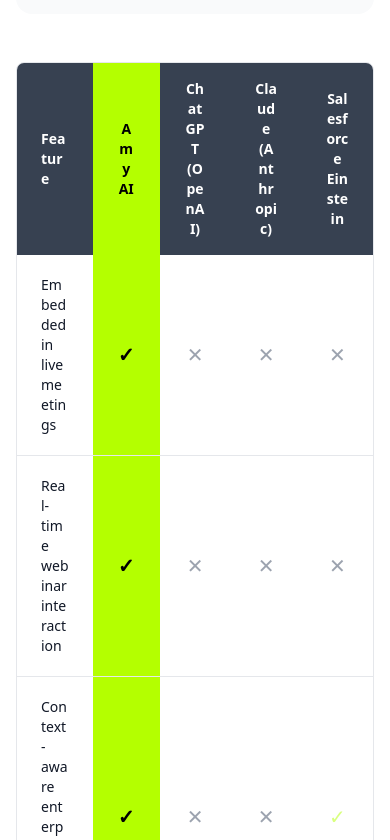
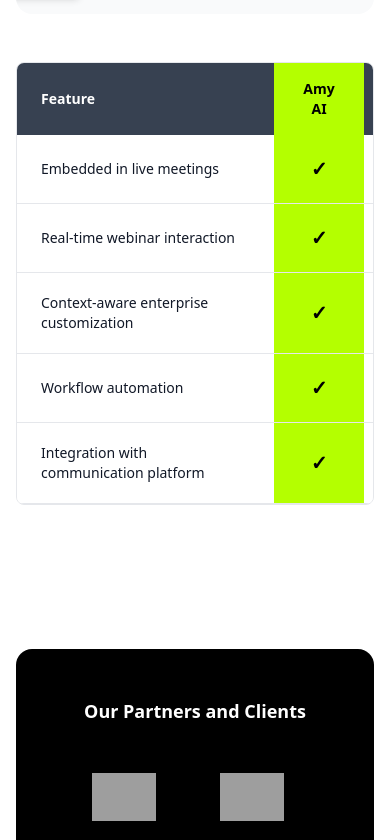
Before and after one commit to Hassan1134/vueintelligene-LandingPage, a React (Vite) app: page / in a window 390 px wide. Shown: the part 5604-6444 px from the top of the page. Built offline with nearby package versions, Linux system fonts and the light colour scheme; grey boxes are pictures that could not be loaded.

Commit message:
updated code

```diff
--- a/client/components/Footer.tsx
+++ b/client/components/Footer.tsx
@@ -28,7 +28,10 @@
               About
             </a>
             <a href="/projects" className="text-gray-400 hover:text-white transition text-sm">
-              Works
+              Projects
+            </a>
+            <a href="/contact" className="text-gray-400 hover:text-white transition text-sm">
+              Contact
             </a>
           </div>
 
--- a/client/components/Header.tsx
+++ b/client/components/Header.tsx
@@ -5,7 +5,8 @@
 const navLinks = [
   { label: "Home", href: "/" },
   { label: "About", href: "/about" },
-  { label: "Works", href: "/projects" },
+  { label: "Projects", href: "/projects" },
+  { label: "Contact", href: "/contact" },
 ];
 
 export default function Header() {
--- a/client/pages/About.tsx
+++ b/client/pages/About.tsx
@@ -127,7 +127,7 @@
               {
                 title: "24/7 Premium Support",
                 desc: "Our dedicated support team is always ready to help you succeed. Your success is our success.",
-                image: "https://images.unsplash.com/photo-1611339555312-e607c90352fd?w=600&h=400&fit=crop",
+                image: "https://vuetelligence.com/assets/new-about-banner-6de2827d.jpg",
               },
             ].map((item, i) => (
               <div key={i} className={`grid md:grid-cols-2 gap-12 items-center animate-fade-in-up`}>
@@ -149,7 +149,7 @@
       </section>
 
       {/* Team Section */}
-      <section className="py-20 md:py-32 px-4 sm:px-6 lg:px-8 bg-white">
+      {/* <section className="py-20 md:py-32 px-4 sm:px-6 lg:px-8 bg-white">
         <div className="max-w-6xl mx-auto">
           <div className="text-center mb-16 animate-fade-in-up">
             <h2 className="text-4xl md:text-5xl font-bold mb-6 text-gray-900">Our Team</h2>
@@ -177,7 +177,7 @@
             ))}
           </div>
         </div>
-      </section>
+      </section> */}
 
       {/* CTA Section */}
       <section className="bg-gradient-to-r from-neon-green to-neon-green-dark py-20 md:py-32 px-4 sm:px-6 lg:px-8">
--- a/client/pages/Index.tsx
+++ b/client/pages/Index.tsx
@@ -31,6 +31,100 @@
       setIsPlaying(true);
     }
   };
+
+  const comparisonData = {
+    amy: {
+      headers: ["Amy AI", "ChatGPT (OpenAI)", "Claude (Anthropic)", "Salesforce Einstein"],
+      rows: [
+        {
+          feature: "Embedded in live meetings",
+          values: [true, false, false, false],
+        },
+        {
+          feature: "Real-time webinar interaction",
+          values: [true, false, false, false],
+        },
+        {
+          feature: "Context-aware enterprise customization",
+          values: [true, "limited", "limited", true],
+        },
+        {
+          feature: "Workflow automation",
+          values: [true, "limited", "limited", true],
+        },
+        {
+          feature: "Integration with communication platform",
+          values: [true, false, false, "limited"],
+        },
+      ],
+    },
+
+    vuwr: {
+      headers: ["VUWR Meetings", "Zoom", "Microsoft Teams", "Google Meet", "Webex", "Hopin"],
+      rows: [
+        {
+          feature: "AI-powered real-time Q&A",
+          values: [true, false, "limited", false, "limited", false],
+        },
+        {
+          feature: "AI + Human interaction combined",
+          values: [true, false, false, false, false, false],
+        },
+        {
+          feature: "Persistent engagment after meetings",
+          values: [true, false, "limited", false, false, "limited"],
+        },
+        {
+          feature: "Interactive knowledge networks",
+          values: [true, "limited", "limited", false, "limited", false],
+        },
+        {
+          feature: "Webinar + networking integrations",
+          values: [true, false, "limited", false, false, true],
+        },
+        {
+          feature: "AI moderations & follow-ups",
+          values: [true, false, "limited", false, false, false],
+        },
+        {
+          feature: "Scalable to large audiences",
+          values: [true, true, true, true, true, true],
+        },
+        {
+          feature: "Built-in monitization",
+          values: [true, false, false, false, false, "limited"],
+        },
+      ],
+    },
+
+    deiji: {
+      headers: ["DeijiDesign", "Micheal Kors", "Coach", "Tory Burch"],
+      rows: [
+        {
+          feature: "Luxury product offering",
+          values: [true, true, true, true],
+        },
+        {
+          feature: "E-commerce presence",
+          values: [true, true, true, true],
+        },
+        {
+          feature: "Ai-powered customer engagement",
+          values: [true, false, false, false],
+        },
+        {
+          feature: "Live streaming merchandising",
+          values: [true, false, false, false],
+        },
+        {
+          feature: "Integration with communication platform",
+          values: [true, false, false, false],
+        },
+      ],
+    },
+  };
+
+  const currentData = comparisonData[activeTab];
 
   const faqs = [
     {
@@ -249,72 +343,106 @@
       {/* What Will You Be Getting - Comparison Table */}
       <section className="py-20 md:py-32 px-4 sm:px-6 lg:px-8 bg-white">
         <div className="max-w-6xl mx-auto">
+          {/* Heading */}
           <div className="mb-16 text-center animate-fade-in-up">
             <h2 className="text-4xl md:text-5xl font-bold mb-6 text-gray-900">
-              What will you<br />be getting
+              What will you
+              <br />
+              be getting
             </h2>
+
             <p className="text-gray-600 max-w-2xl mx-auto text-base leading-relaxed">
-              Real experiences, genuine feedback—discover how our creative solutions have transformed brands and elevated businesses.
+              Real experiences, genuine feedback—discover how our creative
+              solutions have transformed brands and elevated businesses.
             </p>
           </div>
 
           {/* Tabs */}
           <div className="mb-12 bg-gray-50 p-4 rounded-2xl flex justify-center w-full animate-fade-in-up hide-scrollbar overflow-x-auto">
             <div className="flex justify-center gap-4 md:gap-8">
-              {["amy", "vuwr", "deiji"].map((tab, idx) => (
+              {[
+                { key: "amy", label: "AMY AI" },
+                { key: "vuwr", label: "VUWR MEETINGS" },
+                { key: "deiji", label: "DEIJIDESIGN" },
+              ].map((tab) => (
                 <button
-                  key={tab}
-                  onClick={() => setActiveTab(tab)}
-                  className={`px-5 md:px-6 py-2 rounded-lg font-semibold whitespace-nowrap transition duration-300 text-sm md:text-base ${
-                    activeTab === tab
-                      ? "bg-neon-green text-black"
-                      : "text-gray-700 hover:text-gray-900"
-                  }`}
+                  key={tab.key}
+                  onClick={() => setActiveTab(tab.key)}
+                  className={`px-5 md:px-6 py-2 rounded-lg font-semibold whitespace-nowrap transition-all duration-300 text-sm md:text-base ${activeTab === tab.key
+                    ? "bg-neon-green text-black shadow-md"
+                    : "text-gray-700 hover:text-gray-900"
+                    }`}
                 >
-                  {["AMY AI", "VUWR MEETINGS", "DEIJIDESIGN"][idx]}
+                  {tab.label}
                 </button>
               ))}
             </div>
           </div>
 
           {/* Comparison Table */}
-          <div className="overflow-x-auto animate-fade-in-up hide-scrollbar rounded-lg border border-gray-200">
-            <table className="w-full">
+          <div
+            key={activeTab}
+            className="overflow-x-auto animate-fade-in-up hide-scrollbar rounded-lg border border-gray-200"
+          >
+            <table className="w-full min-w-[800px]">
               <thead>
                 <tr className="bg-gray-700 text-white">
-                  <th className="text-left py-4 px-6 font-bold text-sm">Feature</th>
-                  <th className="text-center py-4 px-6 font-bold text-sm bg-neon-green text-black">Amy AI</th>
-                  <th className="text-center py-4 px-6 font-bold text-sm">ChatGPT (OpenAI)</th>
-                  <th className="text-center py-4 px-6 font-bold text-sm">Claude (Anthropic)</th>
-                  <th className="text-center py-4 px-6 font-bold text-sm">Salesforce Einstein</th>
+                  <th className="text-left py-4 px-6 font-bold text-sm">
+                    Feature
+                  </th>
+
+                  {currentData.headers.map((header, index) => (
+                    <th
+                      key={header}
+                      className={`text-center py-4 px-6 font-bold text-sm ${index === 0
+                        ? "bg-neon-green text-black"
+                        : ""
+                        }`}
+                    >
+                      {header}
+                    </th>
+                  ))}
                 </tr>
               </thead>
+
               <tbody>
-                {[
-                  "Embedded in live meetings",
-                  "Real-time webinar interaction",
-                  "Context-aware enterprise customization",
-                  "Workflow automation",
-                  "Integration with communication platform",
-                ].map((feature, idx) => (
-                  <tr key={idx} className="border-b border-gray-200 bg-white hover:bg-gray-50 transition">
-                    <td className="py-5 px-6 font-medium text-gray-900 text-sm">{feature}</td>
-                    <td className="text-center py-5 px-6 bg-neon-green">
-                      <span className="text-black font-bold text-xl">✓</span>
+                {currentData.rows.map((row, rowIndex) => (
+                  <tr
+                    key={rowIndex}
+                    className="border-b border-gray-200 bg-white hover:bg-gray-50 transition-colors"
+                  >
+                    <td className="py-5 px-6 font-medium text-gray-900 text-sm">
+                      {row.feature}
                     </td>
-                    <td className="text-center py-5 px-6">
-                      <span className="text-gray-400 text-xl">✕</span>
-                    </td>
-                    <td className="text-center py-5 px-6">
-                      <span className="text-gray-400 text-xl">✕</span>
-                    </td>
-                    <td className="text-center py-5 px-6">
-                      {idx < 2 ? (
-                        <span className="text-gray-400 text-xl">✕</span>
-                      ) : (
-                        <span className="text-neon-green/50 text-xl">✓</span>
-                      )}
-                    </td>
+
+                    {row.values.map((value, valueIndex) => (
+                      <td
+                        key={valueIndex}
+                        className={`text-center py-5 px-6 ${valueIndex === 0 ? "bg-neon-green" : ""
+                          }`}
+                      >
+                        {value === true && (
+                          <span
+                            className={`font-bold text-xl ${valueIndex === 0 ? "text-black" : "text-green-500"
+                              }`}
+                          >
+                            ✓
+                          </span>
+                        )}
+
+                        {value === false && (
+                          <span className="font-bold text-xl text-gray-400">
+                            ✕
+                          </span>
+                        )}
+
+                        {value === "limited" && (
+                          <span className="text-xs md:text-sm font-semibold px-3 py-1 rounded-full bg-yellow-100 text-yellow-700">
+                            Limited
+                          </span>
+                        )}
+                      </td>
+                    ))}
                   </tr>
                 ))}
               </tbody>
```
Also changed, not shown: client/pages/Contact.tsx (+38 -10 lines), 1 other file (tests, documents, lock files or other folders).
